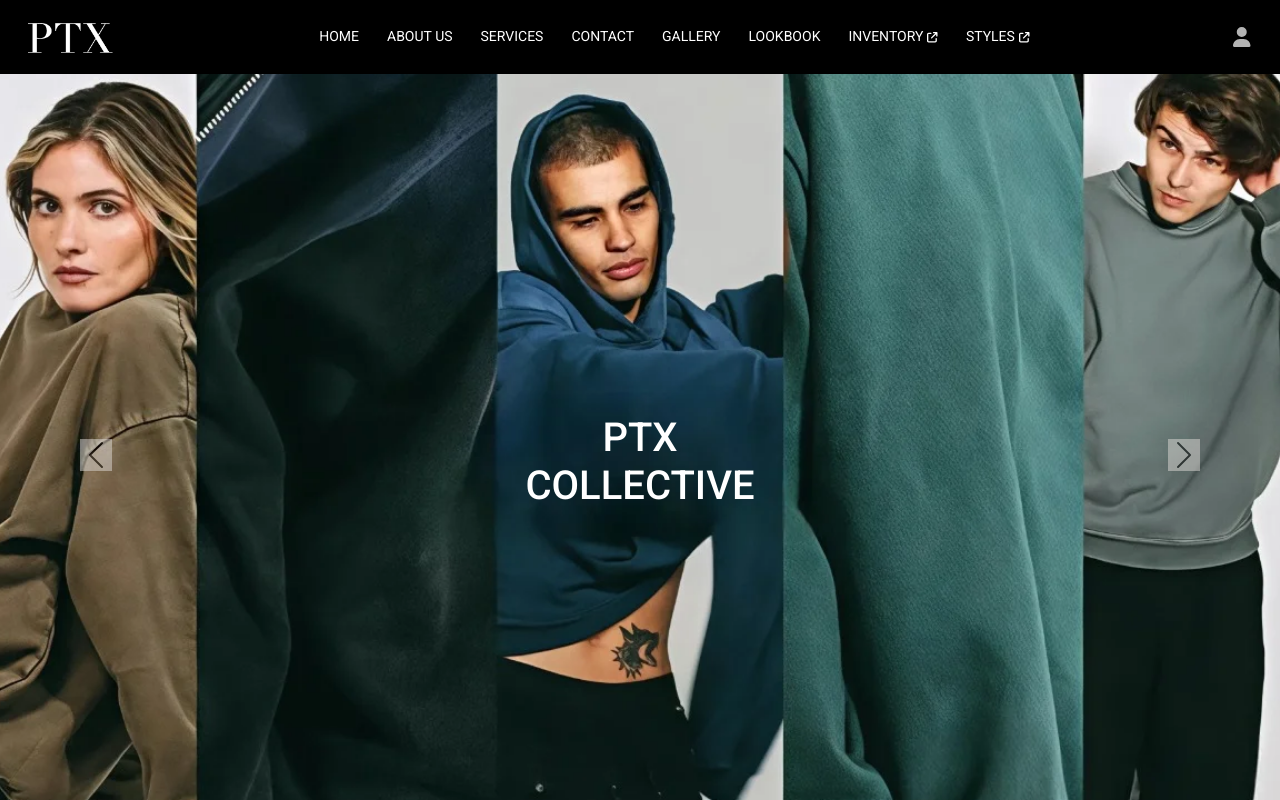
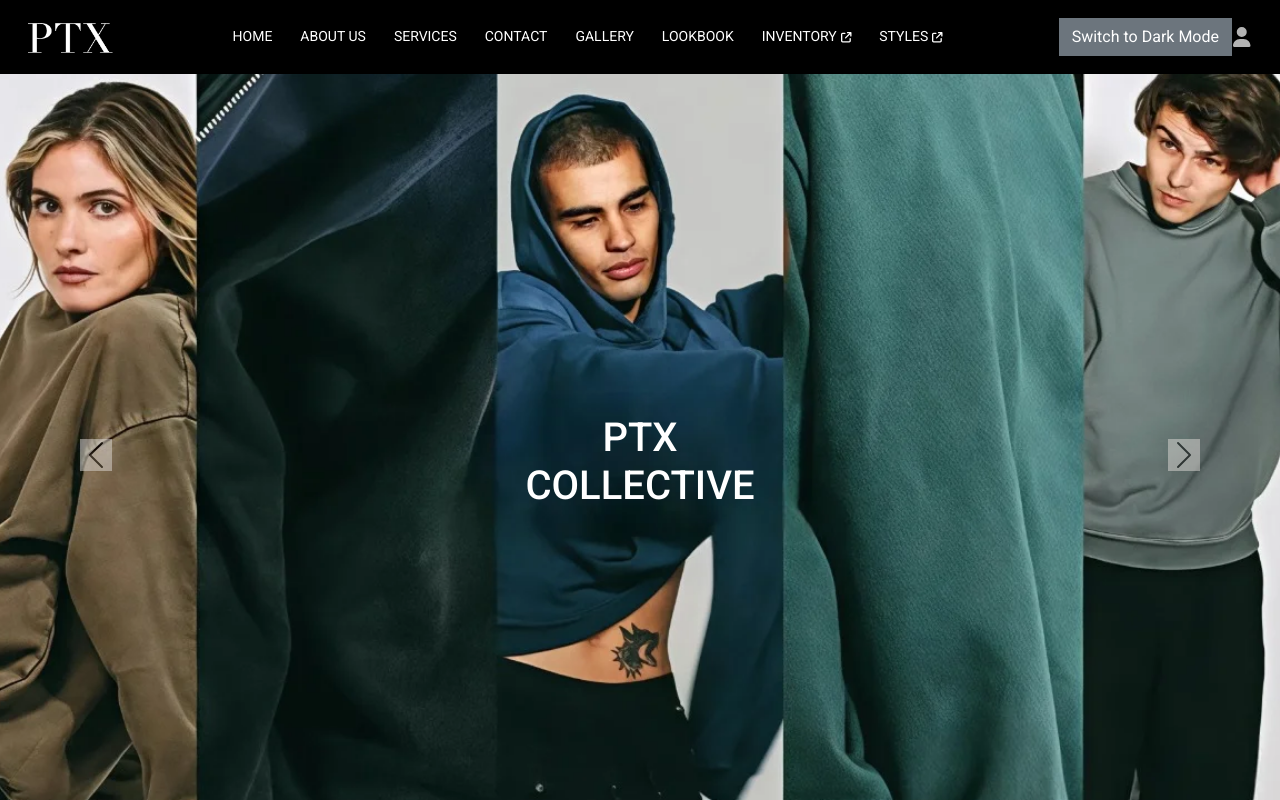
Before and after one commit to Zeeshanprojects/PTX-2, a React (Create React App) app in the folder PTX-2/ptx-2/: page / in a window 1280 px wide. Shown: the top 800 px of the page. Built offline with nearby package versions, Linux system fonts and the light colour scheme.

Commit message:
code updated

```diff
--- a/PTX-2/ptx-2/src/Components/Header.jsx
+++ b/PTX-2/ptx-2/src/Components/Header.jsx
@@ -9,6 +9,7 @@ import {
   // faShoppingCart,
 } from "@fortawesome/free-solid-svg-icons";
 import "./Header.style.css";
+import ThemeToggle from "./ThemeToggle";
 
 export default function Header() {
 
@@ -124,6 +125,7 @@ export default function Header() {
                 </a>
               </li>
             </ul>
+            <ThemeToggle/>
  {/* Icons for small screens */}
           <div className="nav-icons d-flex d-lg-none">
             <Link to="/Login">
--- /dev/null
+++ b/PTX-2/ptx-2/src/Components/ThemeToggle.jsx
@@ -0,0 +1,14 @@
+import React, { useContext } from "react";
+import { ThemeContext } from "../context/ThemeContext.jsx";
+
+const ThemeToggle = () => {
+  const { theme, toggleTheme } = useContext(ThemeContext);
+
+  return (
+    <button onClick={toggleTheme} className="btn btn-secondary">
+      Switch to {theme === "light" ? "Dark" : "Light"} Mode
+    </button>
+  );
+};
+
+export default ThemeToggle;
--- /dev/null
+++ b/PTX-2/ptx-2/src/context/ThemeContext.jsx
@@ -0,0 +1,22 @@
+import { createContext, useState, useEffect } from "react";
+
+export const ThemeContext = createContext();
+
+export const ThemeProvider = ({ children }) => {
+  const [theme, setTheme] = useState("light"); // default is light
+
+  const toggleTheme = () => {
+    setTheme((prev) => (prev === "light" ? "dark" : "light"));
+  };
+
+  useEffect(() => {
+    document.body.classList.remove("light", "dark");
+    document.body.classList.add(theme);
+  }, [theme]);
+
+  return (
+    <ThemeContext.Provider value={{ theme, toggleTheme }}>
+      {children}
+    </ThemeContext.Provider>
+  );
+};
--- a/PTX-2/ptx-2/src/index.js
+++ b/PTX-2/ptx-2/src/index.js
@@ -7,13 +7,17 @@ import '@fortawesome/fontawesome-free/css/all.min.css';
 import "bootstrap/dist/css/bootstrap.min.css"
 import "bootstrap/dist/js/bootstrap.bundle.min.js"
 import { CartProvider } from './Components/CartContext';
+import { ThemeProvider } from './context/ThemeContext';
 
 const root = ReactDOM.createRoot(document.getElementById('root'));
 root.render(
   <React.StrictMode>
-    <CartProvider>
+    <ThemeProvider>
+       <CartProvider>
     <App />
     </CartProvider>
+    </ThemeProvider>
+
 
   </React.StrictMode>
 );
```
